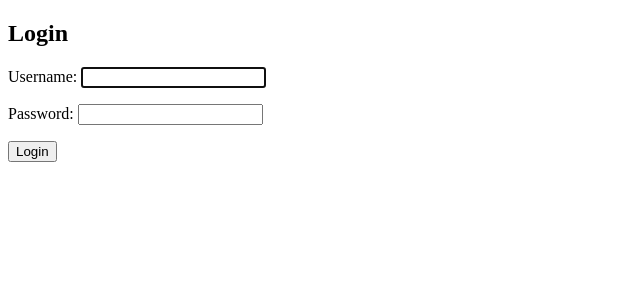
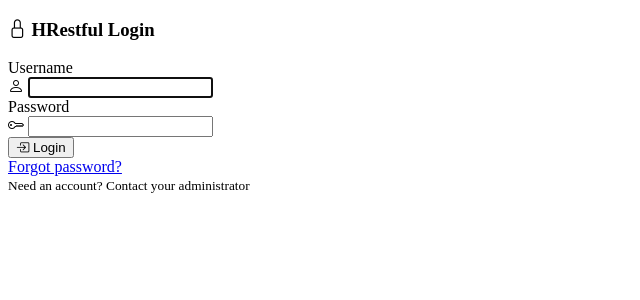
Before and after one commit to Shubham-Pokale/HRestful, a Django app: page /accounts/login/ in a window 1280 px wide. Shown: the top 300 px of the page, without its empty margins (0-640 px from the left). Run offline with Django 5.2, Linux system fonts and the light colour scheme.

Commit message:
added login page and handled logout

```diff
--- a/crud_project/core/templates/registration/base.html
+++ b/crud_project/core/templates/registration/base.html
@@ -2,6 +2,7 @@
 <html>
 <head>
     <title>{% block title %}Login{% endblock %}</title>
+    <link rel="stylesheet" href="https://cdn.jsdelivr.net/npm/bootstrap-icons@1.8.1/font/bootstrap-icons.css">
 </head>
 <body>
     {% block content %}{% endblock %}
--- a/crud_project/core/templates/registration/login.html
+++ b/crud_project/core/templates/registration/login.html
@@ -1,10 +1,60 @@
 {% extends "registration/base.html" %}
 
+{% block title %}Login | HRestful{% endblock %}
+
 {% block content %}
-<h2>Login</h2>
-<form method="post">
-  {% csrf_token %}
-  {{ form.as_p }}
-  <button type="submit">Login</button>
-</form>
+<div class="container py-5">
+    <div class="row justify-content-center">
+        <div class="col-md-6 col-lg-4">
+            <div class="card shadow-lg">
+                <div class="card-header bg-primary text-white text-center">
+                    <h3 class="mb-0"><i class="bi bi-lock"></i> HRestful Login</h3>
+                </div>
+                <div class="card-body p-4">
+                    {% if form.errors %}
+                    <div class="alert alert-danger alert-dismissible fade show">
+                        <strong>Error!</strong> Invalid username or password.
+                        <button type="button" class="btn-close" data-bs-dismiss="alert"></button>
+                    </div>
+                    {% endif %}
+
+                    <form method="post" class="needs-validation" novalidate>
+                        {% csrf_token %}
+
+                        <div class="mb-3">
+                            <label for="id_username" class="form-label">Username</label>
+                            <div class="input-group">
+                                <span class="input-group-text"><i class="bi bi-person"></i></span>
+                                <input type="text" name="username" autofocus class="form-control"
+                                       id="id_username" required>
+                            </div>
+                        </div>
+
+                        <div class="mb-4">
+                            <label for="id_password" class="form-label">Password</label>
+                            <div class="input-group">
+                                <span class="input-group-text"><i class="bi bi-key"></i></span>
+                                <input type="password" name="password" class="form-control"
+                                       id="id_password" required>
+                            </div>
+                        </div>
+
+                        <div class="d-grid mb-3">
+                            <button class="btn btn-primary btn-lg" type="submit">
+                                <i class="bi bi-box-arrow-in-right"></i> Login
+                            </button>
+                        </div>
+
+                        <div class="text-center">
+                            <a href="#" class="text-decoration-none">Forgot password?</a>
+                        </div>
+                    </form>
+                </div>
+                <div class="card-footer text-center text-muted">
+                    <small>Need an account? Contact your administrator</small>
+                </div>
+            </div>
+        </div>
+    </div>
+</div>
 {% endblock %}
--- a/crud_project/crud_project/settings.py
+++ b/crud_project/crud_project/settings.py
@@ -158,7 +158,8 @@
 # https://docs.djangoproject.com/en/5.2/ref/settings/#default-auto-field
 
 
-
+LOGOUT_REDIRECT_URL = 'home'  # Redirect to home after logout
+LOGIN_URL = 'login'
 DEFAULT_AUTO_FIELD = 'django.db.models.BigAutoField'
 CRISPY_TEMPLATE_PACK = 'bootstrap4'
 
@@ -175,7 +176,7 @@
     SECURE_BROWSER_XSS_FILTER = True
     X_FRAME_OPTIONS = 'DENY'
 
-
+            # URL to redirect unauthenticated users
 
     # Static files
     STATIC_ROOT = os.path.join(BASE_DIR, 'staticfiles')
```
Also changed, not shown: crud_project/core/templates/registration/logout.html (added, +32 -0 lines), 1 other file.
